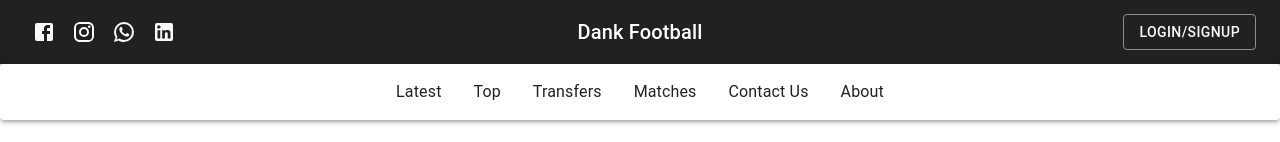
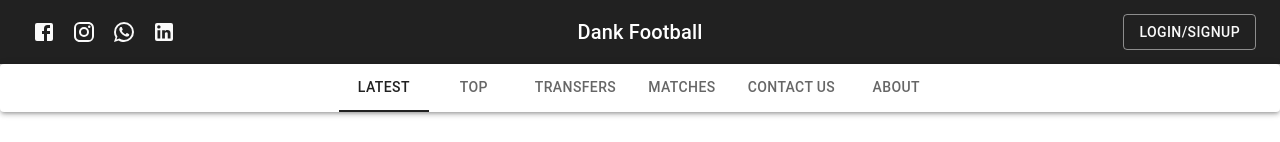
Before and after one commit to aditya-mehrotra/DankFootball, a React (Create React App) app in the folder front-end/: page / in a window 1280 px wide. Shown: the top 142 px of the page. Built offline with nearby package versions, Linux system fonts and the light colour scheme.

Commit message:
Added tab system and event forwarding

```diff
--- a/front-end/package.json
+++ b/front-end/package.json
@@ -3,10 +3,10 @@
   "version": "0.1.0",
   "private": true,
   "dependencies": {
-    "@emotion/react": "^11.10.4",
-    "@emotion/styled": "^11.10.4",
+    "@emotion/react": "^11.10.5",
+    "@emotion/styled": "^11.10.5",
     "@mui/icons-material": "^5.10.9",
-    "@mui/material": "^5.10.10",
+    "@mui/material": "^5.11.0",
     "@testing-library/jest-dom": "^5.16.5",
     "@testing-library/react": "^13.4.0",
     "@testing-library/user-event": "^13.5.0",
--- a/front-end/src/App.js
+++ b/front-end/src/App.js
@@ -8,11 +8,14 @@ import { DisplayCards } from './Components/DisplayCards';
 
 
 function App() {
+  const tabValues = (val)=>{
+    console.log(val);
+  }
   return (
     <>
       <CssBaseline/>
       <ThemeProvider theme={theme}>
-      <Header/>
+      <Header tabValues={tabValues}/>
       <Container >
         <DisplayCards/>
         <DisplayCards/>
--- a/front-end/src/Components/Header.jsx
+++ b/front-end/src/Components/Header.jsx
@@ -11,8 +11,11 @@ import { Drawer } from "@mui/material";
 import { useState } from "react";
 import { NavBar } from "./NavBar";
 
-export const Header = () => {
+export const Header = (props) => {
   const [drawerOpen, setDrawerOpen] = useState(false);
+  const handleClick = (idx)=>{
+    props.tabValues(idx)
+  }
   return (
     <>
       <Box sx={{ flexGrow: 1 }}>
@@ -72,10 +75,10 @@ export const Header = () => {
                 color="secondary"
               >
                 <List>
-                  {['Latest','Top','Transfers','Matches','Contact Us','About'].map((item)=>{
+                  {['Latest','Top','Transfers','Matches','Contact Us','About'].map((item,idx)=>{
                     return(
-                      <ListItem disablePadding>
-                        <ListItemButton href="#">
+                      <ListItem id={idx} disablePadding>
+                        <ListItemButton href="#" onClick={()=>{handleClick(idx)}}>
                           < ListItemText primary={item} />
                         </ListItemButton>
                       </ListItem>
@@ -93,7 +96,7 @@ export const Header = () => {
           display: { xs: "none", sm: "none", md: "inline-block" },
         }}
       >
-        <NavBar />
+        <NavBar tabValues = {props.tabValues}/>
       </Box>
     </>
   );
--- a/front-end/src/Components/NavBar.jsx
+++ b/front-end/src/Components/NavBar.jsx
@@ -1,19 +1,32 @@
 import React from 'react'
-import { Paper, Link} from '@mui/material'
+import { Paper,Tabs,Tab} from '@mui/material'
+import { useState,useEffect } from 'react';
 
-export const NavBar = () => {
+export const NavBar = (props) => {
+    const [value, setValue] = useState(0);
+    const handleChange = (event, newValue) => {
+        setValue(newValue);
+    };
+    useEffect(()=>{
+        props.tabValues(value);
+    })
     const menue = [{name:'Latest',link:'#'},{name:'Top',link:'#'},{name:'Transfers',link:'#'},{name:'Matches',link:'#'},{name:'Contact Us',link:'#'},{name:'About',link:'#'}];
   return (
     <>
         <Paper elevation={3} sx={{display:'flex', justifyContent:'center',alignItems:'center',flexDirection:{xs:'column',sm:'column',md:'row',lg:'row'}}} gutterBottom>
-            {menue.map((links)=>{
+        <Tabs
+        value={value}
+        onChange={handleChange}
+        aria-label="navigation bar"
+      >
+            {menue.map((links,idx)=>{
                 return (
-                    <Link href={links.link}  variant='body' sx={{margin:{md:'1rem 1rem'},textDecoration:'none'}}>
-                        {links.name}
-                    </Link>
+                    <Tab value={idx} label={links.name} />
                 )
             })}
+            </Tabs>
         </Paper>
+
     </>
   )
 }
```
Also changed, not shown: 1 other file (tests, documents, lock files or other folders).
